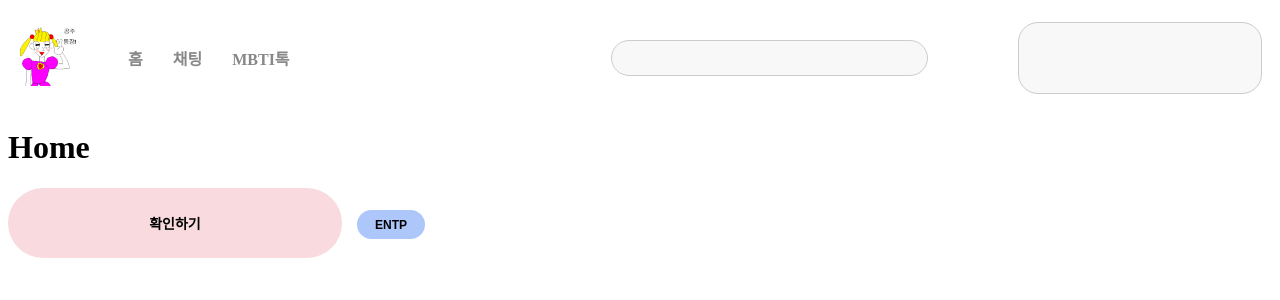
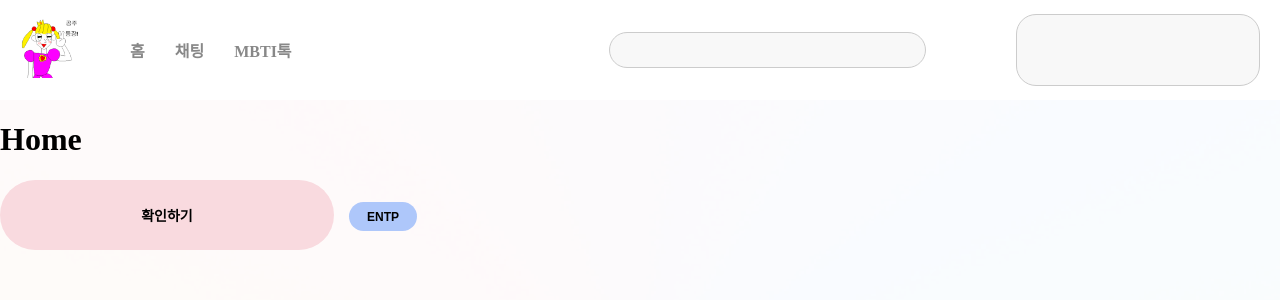
Before and after one commit to Princess-and-Kinghts/PrincessHoppang, a React (Vite) app in the folder fe/princesshoppang/: page / in a window 1280 px wide. Shown: the top 300 px of the page. Built offline with nearby package versions, Linux system fonts and the light colour scheme.

Commit message:
[STYLES] GlobalStyles로 배경화면 적용

```diff
--- a/fe/princesshoppang/src/index.css
+++ /dev/null
@@ -1,69 +0,0 @@
-:root {
-  font-family: Inter, system-ui, Avenir, Helvetica, Arial, sans-serif;
-  line-height: 1.5;
-  font-weight: 400;
-
-  color-scheme: light dark;
-  color: rgba(255, 255, 255, 0.87);
-  background-color: #242424;
-
-  font-synthesis: none;
-  text-rendering: optimizeLegibility;
-  -webkit-font-smoothing: antialiased;
-  -moz-osx-font-smoothing: grayscale;
-  -webkit-text-size-adjust: 100%;
-}
-
-a {
-  font-weight: 500;
-  color: #646cff;
-  text-decoration: inherit;
-}
-a:hover {
-  color: #535bf2;
-}
-
-body {
-  margin: 0;
-  display: flex;
-  place-items: center;
-  min-width: 320px;
-  min-height: 100vh;
-}
-
-h1 {
-  font-size: 3.2em;
-  line-height: 1.1;
-}
-
-button {
-  border-radius: 8px;
-  border: 1px solid transparent;
-  padding: 0.6em 1.2em;
-  font-size: 1em;
-  font-weight: 500;
-  font-family: inherit;
-  background-color: #1a1a1a;
-  cursor: pointer;
-  transition: border-color 0.25s;
-}
-button:hover {
-  border-color: #646cff;
-}
-button:focus,
-button:focus-visible {
-  outline: 4px auto -webkit-focus-ring-color;
-}
-
-@media (prefers-color-scheme: light) {
-  :root {
-    color: #213547;
-    background-color: #ffffff;
-  }
-  a:hover {
-    color: #747bff;
-  }
-  button {
-    background-color: #f9f9f9;
-  }
-}
--- /dev/null
+++ b/fe/princesshoppang/src/layout/GlobalLayout.tsx
@@ -0,0 +1,6 @@
+import { Global } from "@emotion/react";
+import GlobalStyles from "../styles/GlobalStyles";
+
+const GlobalLayout = () => <Global styles={GlobalStyles} />;
+
+export default GlobalLayout;
--- a/fe/princesshoppang/src/layout/Header.tsx
+++ b/fe/princesshoppang/src/layout/Header.tsx
@@ -6,11 +6,12 @@ import { Link } from "react-router-dom";
 const HeaderContainer = styled.header`
   display: flex;
   align-items: center;
+  box-sizing: border-box;
   display: flex;
-  align-items: center;
   justify-content: space-between;
   width: 100%;
   height: 100px;
+  padding: 0px 10px;
   background-color: ${Colors.white};
   color: white;
 `;
--- a/fe/princesshoppang/src/main.tsx
+++ b/fe/princesshoppang/src/main.tsx
@@ -1,9 +1,11 @@
 import React from "react";
 import ReactDOM from "react-dom/client";
 import App from "./App.tsx";
+import GlobalStyles from "./layout/GlobalLayout.tsx";
 
 ReactDOM.createRoot(document.getElementById("root")!).render(
   <React.StrictMode>
+    <GlobalStyles />
     <App />
   </React.StrictMode>,
 );
--- /dev/null
+++ b/fe/princesshoppang/src/styles/GlobalStyles.ts
@@ -0,0 +1,25 @@
+import { css } from "@emotion/react";
+import backgroundImage from "../assets/background.png";
+
+const GlobalStyles = css`
+  body {
+    margin: 0px;
+    padding: 0px;
+    background: url(${backgroundImage}) center/cover no-repeat;
+    height: 100vh;
+    position: relative;
+  }
+
+  body::before {
+    content: "";
+    position: absolute;
+    top: 0;
+    left: 0;
+    width: 100%;
+    height: 100%;
+    background-color: rgba(255, 255, 255, 0.85); /* 85% 투명한 흰색 배경 */
+    z-index: -1;
+  }
+`;
+
+export default GlobalStyles;
```
Also changed, not shown: fe/princesshoppang/src/assets/background.png (added).
